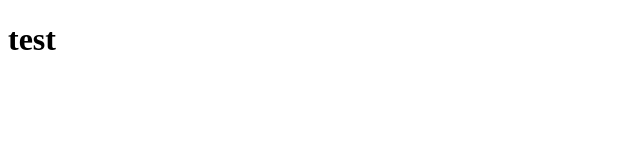
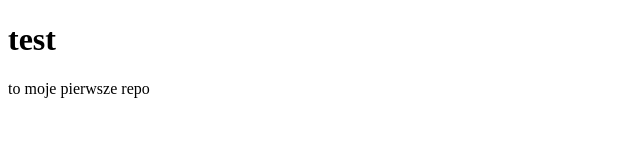
Before and after one commit to Nomadinio0/test, a plain HTML site: page index.html in a window 1280 px wide. Shown: the whole page, without its empty margins (0-640 px from the left). Drawn offline with Linux system fonts and the light colour scheme.

Commit message:
added p and changed style.css

```diff
--- a/index.html
+++ b/index.html
@@ -10,6 +10,7 @@
 
 <body>
   <h1>test</h1>
+  <p>to moje pierwsze repo</p>
 </body>
 
 </html>
--- a/style.css
+++ b/style.css
@@ -0,0 +1,15 @@
+* {
+	box-sizing: border-box;
+	margin: 0;
+	padding: 0;
+}
+
+body {
+	display: flex;
+	justify-content: center;
+	align-items: center;
+	height: 100vh;
+	width: 50px;
+	font-family: 'Ubuntu', sans-serif;
+	background-image: linear-gradient(to top, #e6e9f0 0%, #eef1f5 100%);
+}
```
